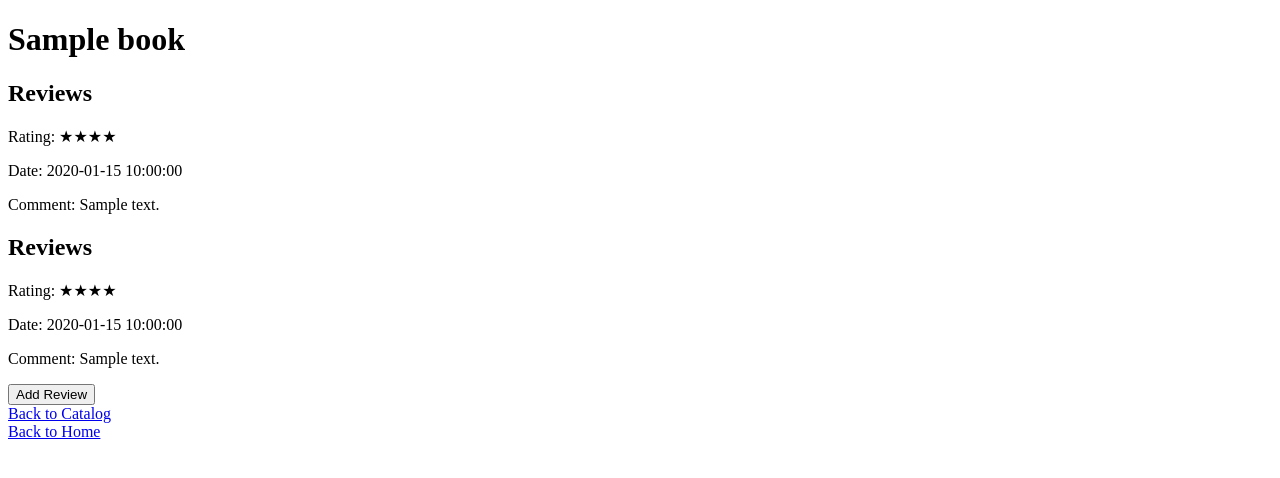
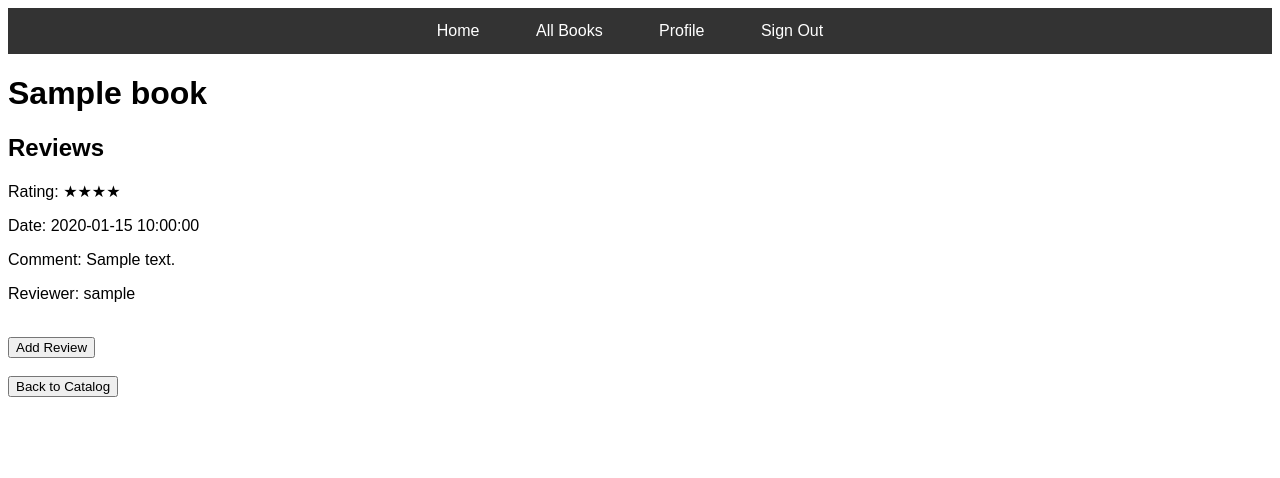
Before and after one commit to rg3pzr/Database_Final_Project, a PHP site: page /book_detail.php?ISBN=000 in a window 1280 px wide. Shown: the top 478 px of the page. Run offline with PHP 8.4, Linux system fonts and the light colour scheme; tables that the repository leaves empty or names only in its code hold one stand-in row (values such as "Sample post").

Commit message:
Added some styling and backend changes to reviews

```diff
--- a/book_detail.php
+++ b/book_detail.php
@@ -10,8 +10,8 @@ if (isset($_GET['ISBN'])) {
     $stmt->execute([$isbn]);
     $book = $stmt->fetch();
 
-    // Fetch the book reviews
-    $reviewStmt = $db->prepare("SELECT * FROM Ratings WHERE ISBN = ?");
+    // Fetch the book reviews along with the username of the reviewer
+    $reviewStmt = $db->prepare("SELECT r.*, u.username FROM Ratings r JOIN Users u ON r.user_id = u.user_id WHERE r.ISBN = ?");
     $reviewStmt->execute([$isbn]);
     $reviews = $reviewStmt->fetchAll();
 } else {
@@ -24,8 +24,17 @@ if (isset($_GET['ISBN'])) {
 <head>
     <meta charset="UTF-8">
     <title><?= htmlspecialchars($book['title']) ?></title>
+    <link rel="stylesheet" type="text/css" href="styles.css">
 </head>
 <body>
+<nav class="top-nav">
+    <ul>
+      <li><a href="index.php">Home</a></li>
+      <li><a href="allbooks.php">All Books</a></li>
+      <li><a href="profile.php">Profile</a></li>
+      <li><a href="logout.php">Sign Out</a></li>
+    </ul>
+</nav>
     <h1><?= htmlspecialchars($book['title']) ?></h1>
     <!-- other book details here -->
     <h2>Reviews</h2>
@@ -33,14 +42,8 @@ if (isset($_GET['ISBN'])) {
         <p>Rating: <?= str_repeat('★', (int)$review['rating']) ?></p>
         <p>Date: <?= htmlspecialchars($review['rating_date']) ?></p>
         <p>Comment: <?= nl2br(htmlspecialchars($review['comments'])) ?></p>
-    <?php endforeach; ?>
-
-
-    <h2>Reviews</h2>
-    <?php foreach ($reviews as $review): ?>
-        <p>Rating: <?= str_repeat('★', (int)$review['rating']) ?></p>
-        <p>Date: <?= htmlspecialchars($review['rating_date']) ?></p>
-        <p>Comment: <?= nl2br(htmlspecialchars($review['comments'])) ?></p>
+        <p>Reviewer: <?= htmlspecialchars($review['username']) ?></p> <!-- Displaying the username of the reviewer -->
+        <br>
     <?php endforeach; ?>
 
     <!-- Add Review Button -->
@@ -48,9 +51,8 @@ if (isset($_GET['ISBN'])) {
         <input type="hidden" name="ISBN" value="<?= htmlspecialchars($isbn) ?>">
         <input type="submit" value="Add Review">
     </form>
-
-    <a href="allbooks.php">Back to Catalog</a>
     <br>
-    <a href="index.php">Back to Home</a>
+    <button onclick="window.location.href='allbooks.php'">Back to Catalog</button>
+    <br>
 </body>
 </html>
```
Also changed, not shown: profile.php (+9 -0 lines), review.php (+11 -0 lines).
